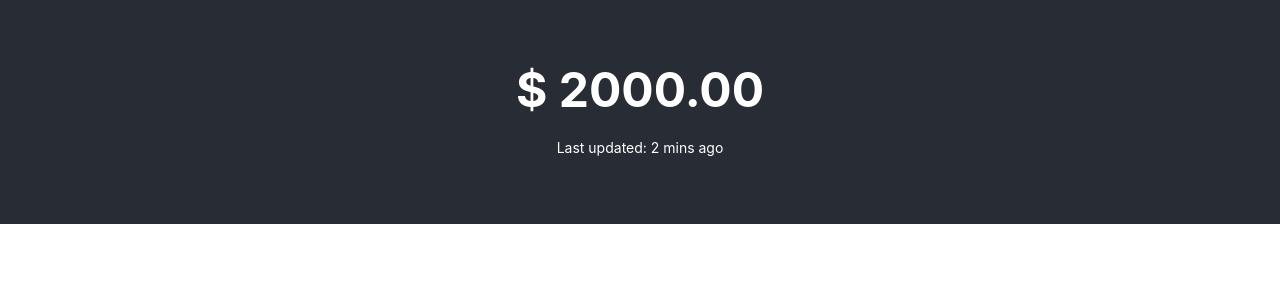
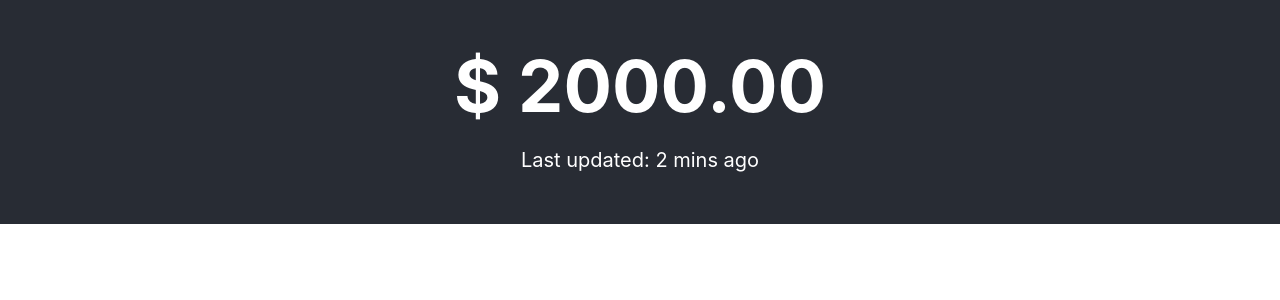
Before and after one commit to devenkhatri/cypto-dashboard, a React (Create React App) app: page / in a window 1280 px wide. Shown: the top 300 px of the page. Built offline with nearby package versions, Linux system fonts and the light colour scheme.

Commit message:
ui created

```diff
--- a/src/App.js
+++ b/src/App.js
@@ -5,8 +5,8 @@ function App() {
     <div className="App">
       <header className="App-header">
         <div className="grid grid-cols-1 gap-6 place-content-center h-56 w-full p-8 text-center">
-          <div className="text-5xl font-bold text-primary">$ 2000.00</div>
-          <div className="text-sm text-secondary">Last updated: 2 mins ago</div>
+          <div className="text-7xl font-bold text-primary">$ 2000.00</div>
+          <div className="text-xl text-secondary">Last updated: 2 mins ago</div>
         </div>
       </header>
     </div>
```
